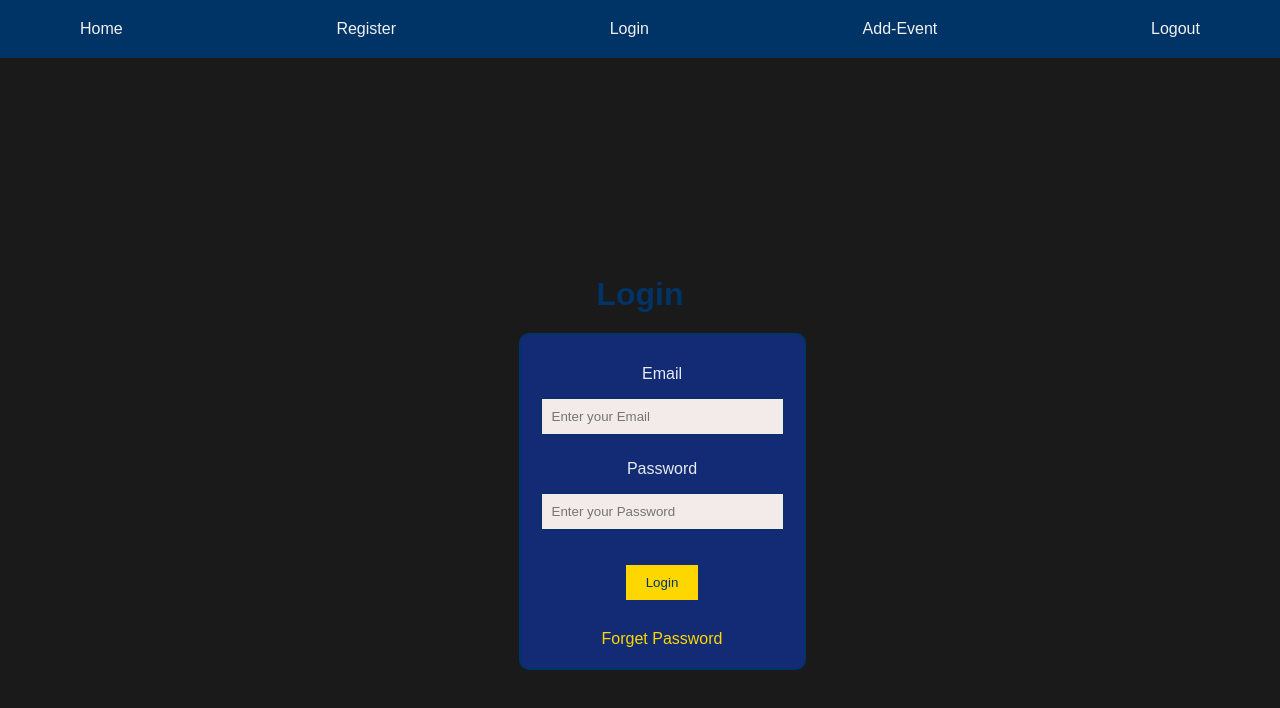
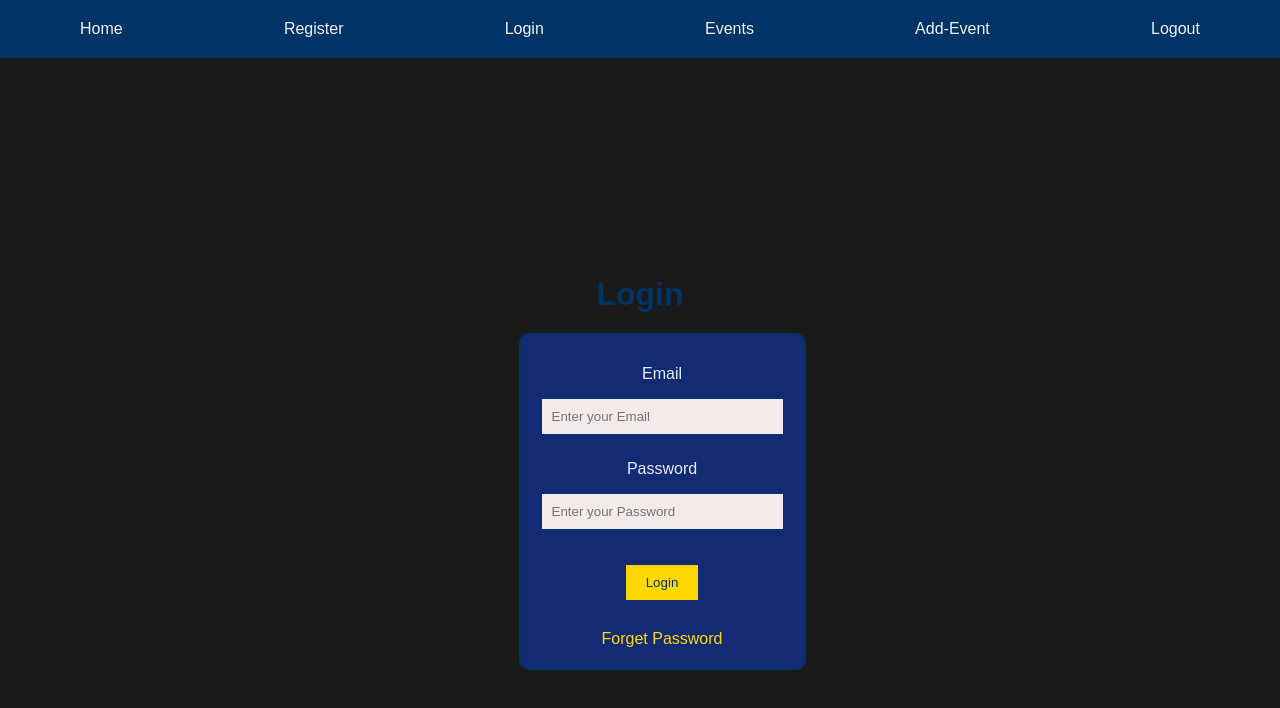
Before and after one commit to Nishanth1306/Event-Manager-frontend, a React (Vite) app: page /login in a window 1280 px wide. Shown: the top 708 px of the page. Built offline with nearby package versions, Linux system fonts and the light colour scheme.

Commit message:
navbar-updated

```diff
--- a/src/App.css
+++ b/src/App.css
@@ -283,13 +283,9 @@ form button:hover {
 .register-button:hover {
   background-color: #E5BE01;
 }
-
-
-
-
-
-
-
+.events-cards{
+  margin-top: 500px;
+}
 /* mobile ciode */
 @media (max-width: 768px) {
   .navbar-container {
--- a/src/App.jsx
+++ b/src/App.jsx
@@ -1,4 +1,4 @@
-import React, { useEffect, useState } from 'react';
+import React from 'react';
 import { BrowserRouter as Router, Routes, Route } from 'react-router-dom';
 import Navbar from './components/Navbar';
 import Register from './pages/Register';
@@ -11,12 +11,12 @@ import ProtectedRoute from './components/ProtectedRoute';
 import RegisterEvent from './pages/RegisterEvent';
 import Home from './pages/Home';
 
-
 function App() {
   return (
     <Router>
       <Navbar />
       <Routes>
+        <Route path="/" element={<Home />} />
         <Route path="/register" element={<Register />} />
         <Route path="/login" element={<Login />} />
         <Route path="/forget" element={<Forget />} />
--- a/src/components/Navbar.jsx
+++ b/src/components/Navbar.jsx
@@ -7,8 +7,10 @@ export default function Navbar() {
         <Link to='/' className="navbar-link">Home</Link>
         <Link to='/register' className="navbar-link">Register</Link>
         <Link to='/login' className="navbar-link">Login</Link>
+        <Link to='/events' className="navbar-link">Events</Link>
         <Link to='/add-event' className="navbar-link">Add-Event</Link>
         <Link to="/logout" className="navbar-link">Logout</Link>
+
       </div>
     </nav>
   )
--- a/src/main.jsx
+++ b/src/main.jsx
@@ -1,14 +1,11 @@
 import React from 'react';
-import { createRoot } from 'react-dom/client';
+import ReactDOM from 'react-dom';
 import App from './App';
-import './App.css';
 
-// Assuming you have an element with id 'root' in your index.html
-const container = document.getElementById('root');
-const root = createRoot(container);
 
-root.render(
+ReactDOM.render(
   <React.StrictMode>
-    <App />
-  </React.StrictMode>
+      <App />
+  </React.StrictMode>,
+  document.getElementById('root')
 );
--- a/src/pages/Events.jsx
+++ b/src/pages/Events.jsx
@@ -1,7 +1,7 @@
 import React, { useEffect, useState } from 'react';
 import axios from 'axios';
 import { useNavigate } from 'react-router-dom';
-
+import '../App.css';
 
 const Events = () => {
   const [events, setEvents] = useState([]);
```
